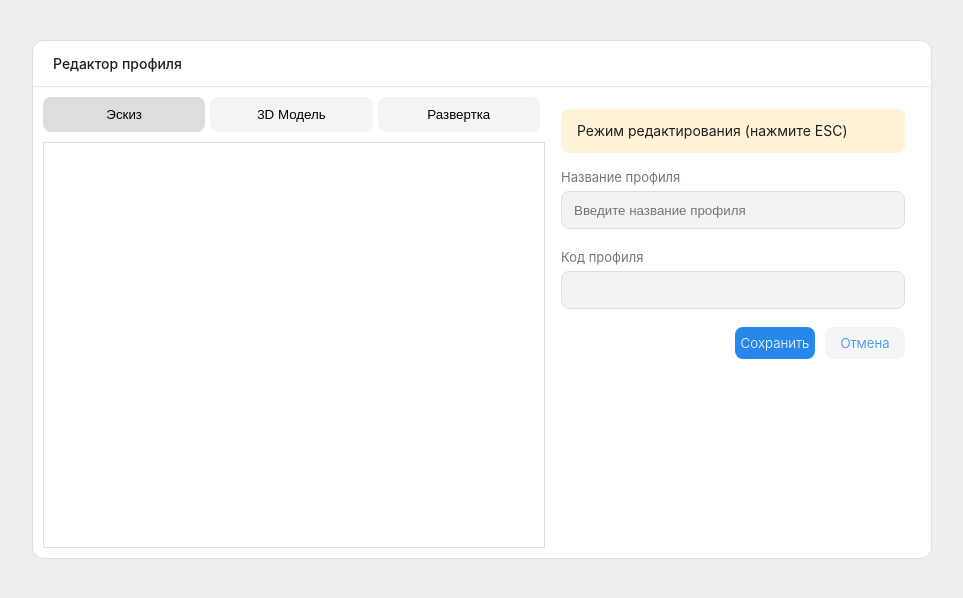
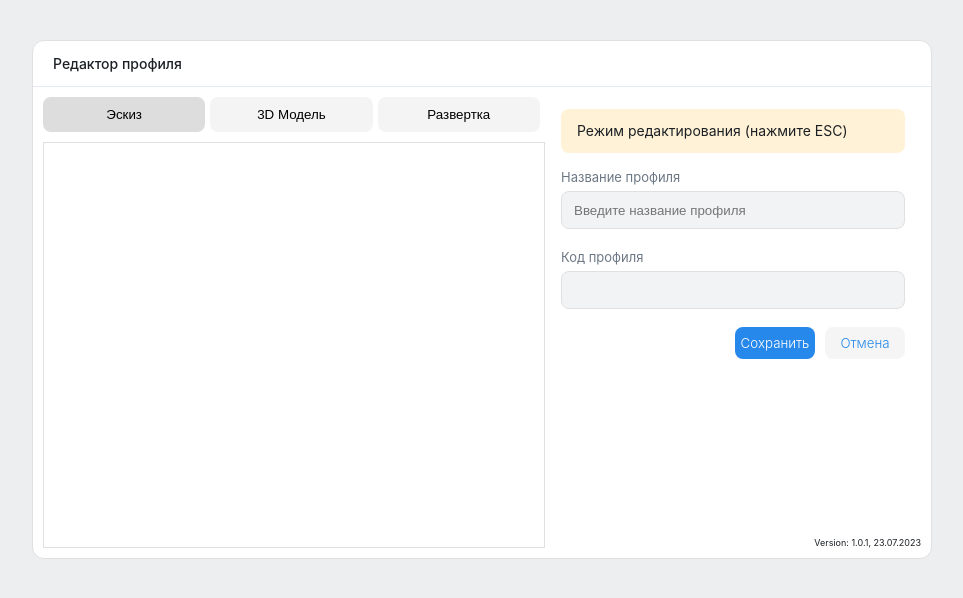
Before and after one commit to miksrv/sketch-drawing-widget, a React (Create React App) app: page / in a window 1280 px wide. Shown: the top 598 px of the page, without its empty margins (158-1121 px from the left). Built offline with nearby package versions, Linux system fonts and the light colour scheme.

Commit message:
Updated Github Actions, added version and update info

```diff
--- a/package.json
+++ b/package.json
@@ -1,6 +1,6 @@
 {
   "name": "sketch-drawing-widget",
-  "version": "0.1.0",
+  "version": "1.0.1",
   "private": true,
   "dependencies": {
     "@react-three/drei": "^9.92.4",
--- a/src/components/sketch-form/index.tsx
+++ b/src/components/sketch-form/index.tsx
@@ -1,6 +1,8 @@
 import React, { useEffect, useState } from 'react'
 
+import packageInfo from '../../../package.json'
 import { Point2D } from '../../functions/types'
+import { update } from '../../update'
 import Button from '../button'
 import Index, { Tab } from '../tabs'
 import FormEditor from './components/form-editor'
@@ -58,7 +60,7 @@ const SketchForm: React.FC = () => {
                     <Sketch2DScan sketch={formState?.sketch} />
                 </Tab>
             </Index>
-            <div style={{ width: '100%' }}>
+            <div className={styles.formEditor}>
                 <Message
                     content={
                         drawing
@@ -74,6 +76,10 @@ const SketchForm: React.FC = () => {
                     <Button variant={'primary'}>{'Сохранить'}</Button>
                     <Button>{'Отмена'}</Button>
                 </div>
+                <div className={styles.footer}>
+                    {'Version:'} {packageInfo.version}
+                    {','} {update}
+                </div>
             </div>
         </div>
     )
--- a/src/components/sketch-form/styles.module.sass
+++ b/src/components/sketch-form/styles.module.sass
@@ -7,3 +7,13 @@
 
     button
       margin-left: 10px
+
+  .formEditor
+    position: relative
+    width: 100%
+
+    .footer
+      position: absolute
+      font-size: 9px
+      bottom: 0px
+      right: 0px
```
Also changed, not shown: src/update.ts (renamed from update.ts).
